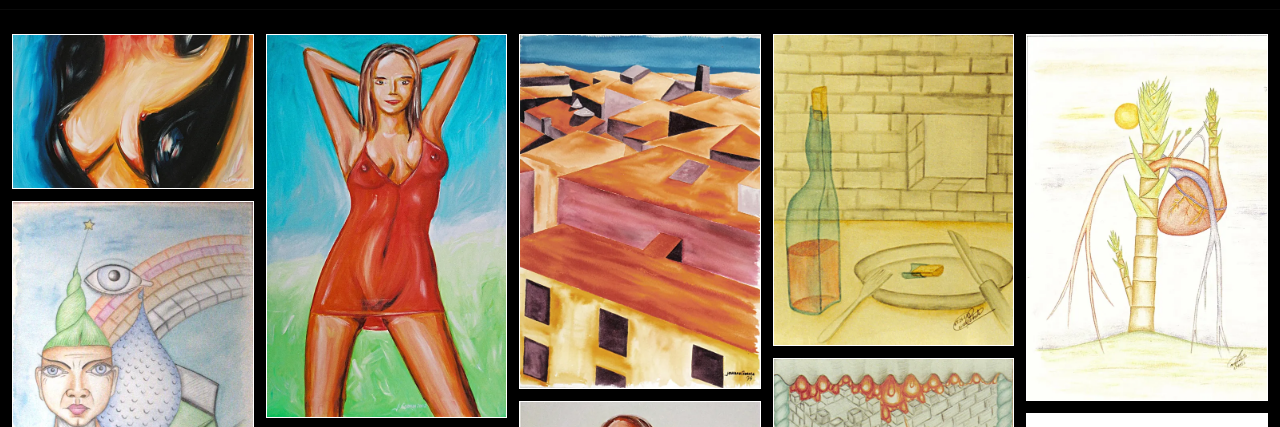
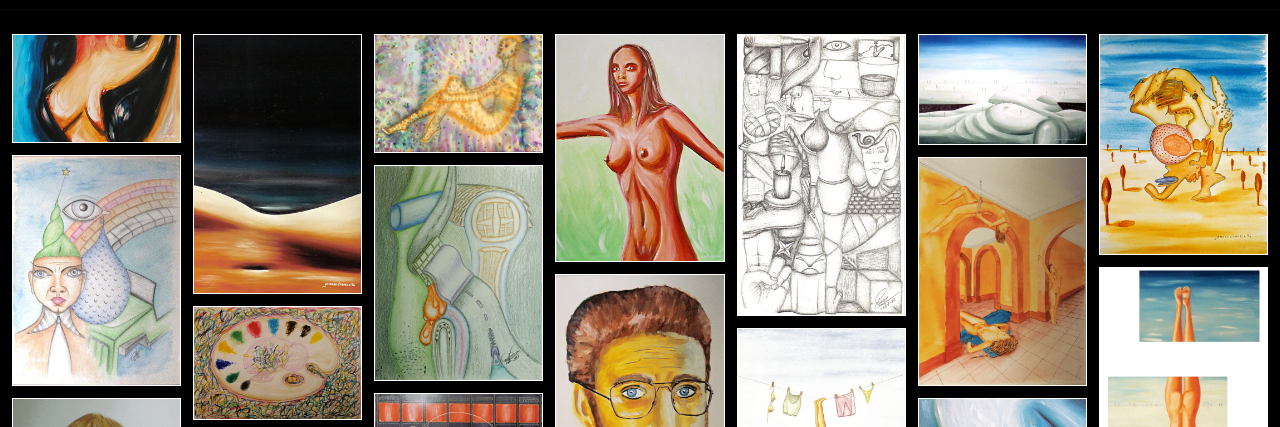
Before and after one commit to Jomaro34/Jomaro-Cabrela-Galeria-Diversos-I, a plain HTML site: page Index.html in a window 1280 px wide. Shown: the part 90-517 px from the top of the page. Drawn offline with Linux system fonts and the light colour scheme.

Commit message:
Update Index.html

```diff
--- a/Index.html
+++ b/Index.html
@@ -54,7 +54,7 @@
 
     .gallery {
       flex: 1;
-      column-width: 240px;   /* miniaturas ajustadas */
+      column-width: 150px;   /* miniaturas ajustadas */
       column-gap: 12px;
       padding: 12px;
       max-width: 1400px;
```
